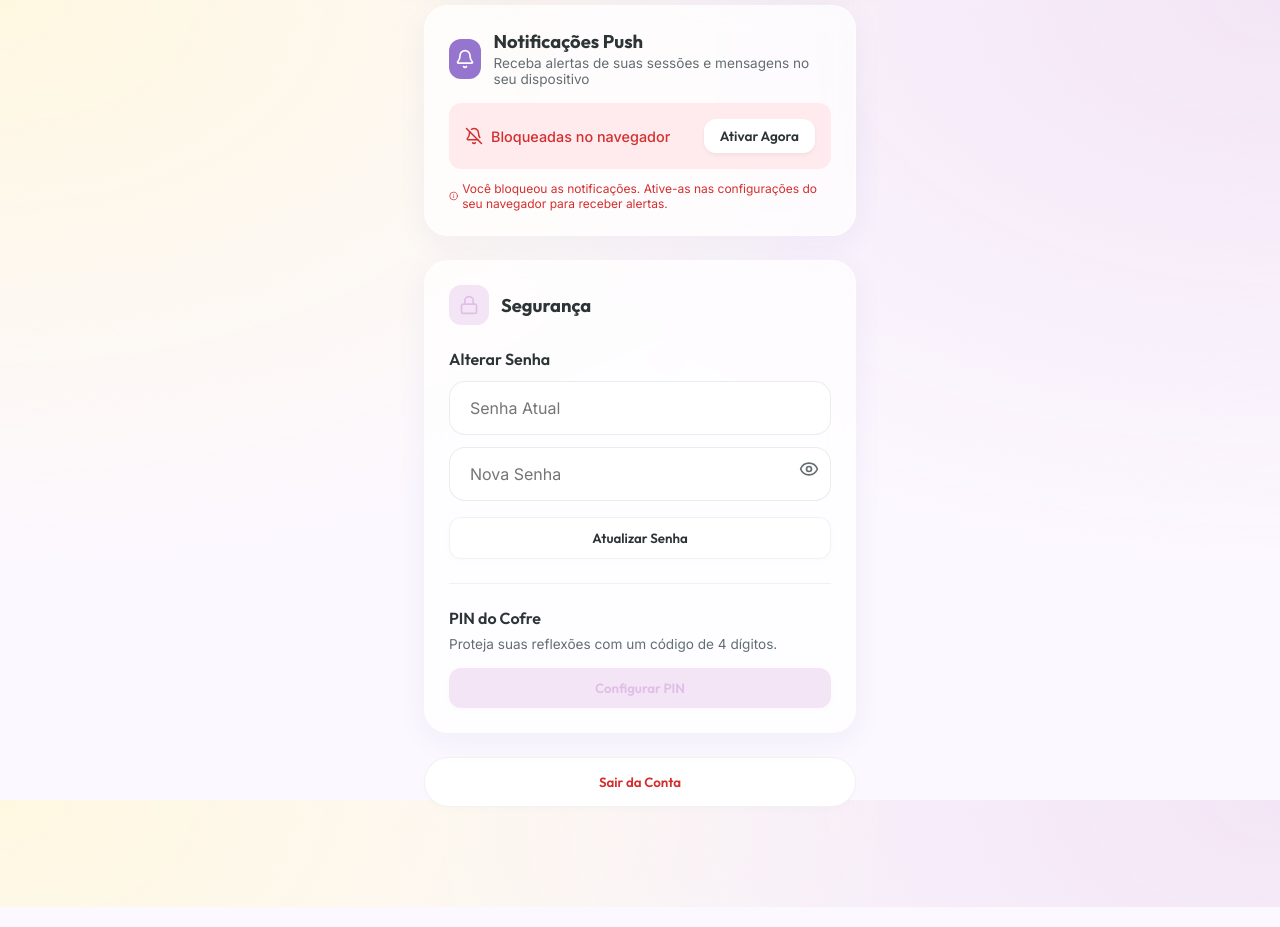
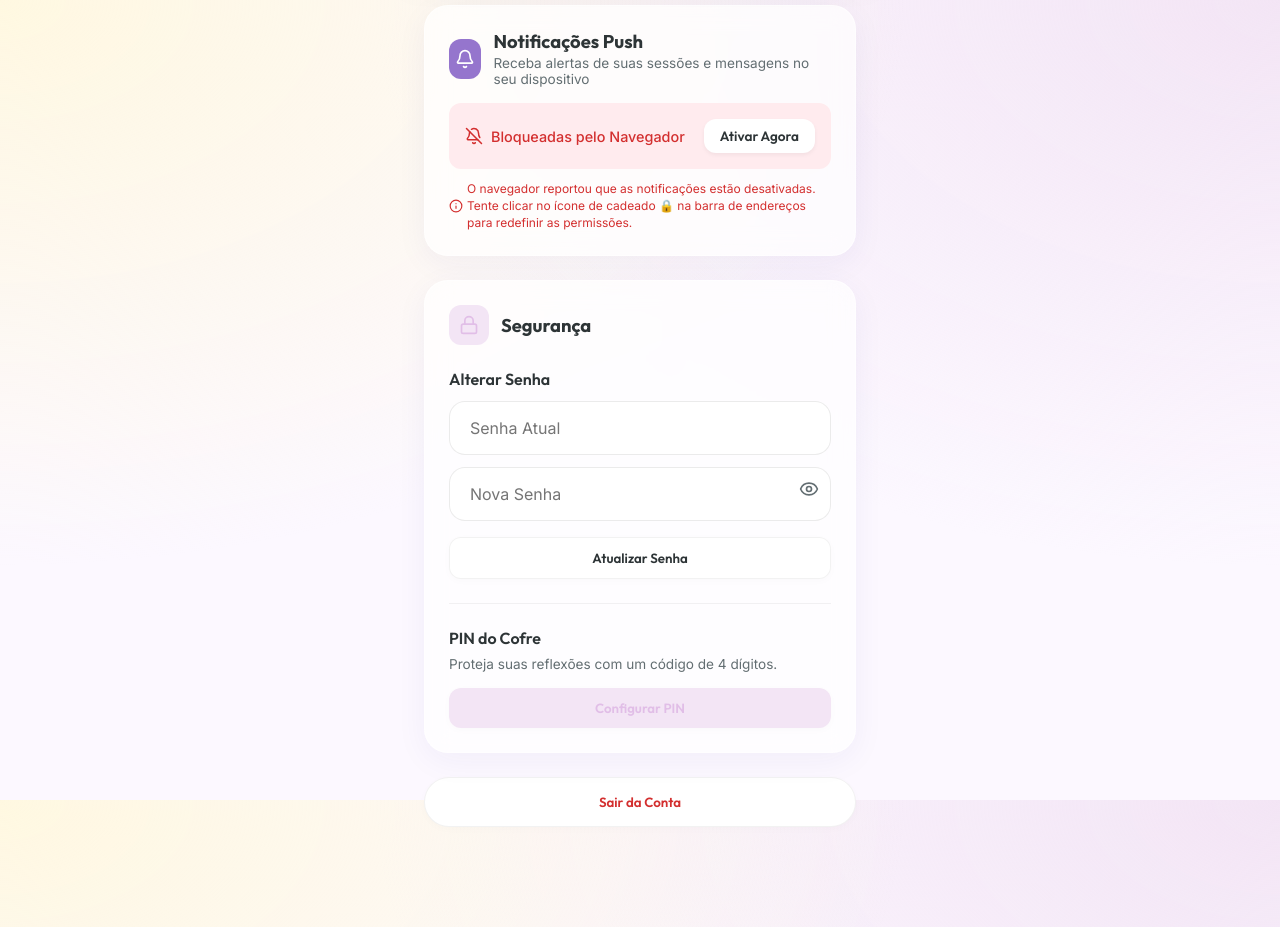
Before and after one commit to taiqs/planner-frontend, a React (Vite) app: page /perfil in a window 1280 px wide. Shown: the part 800-1727 px from the top of the page. Built offline with nearby package versions, Linux system fonts and the light colour scheme; no server answers.

Commit message:
fix push

```diff
--- a/src/pages/UserProfile.tsx
+++ b/src/pages/UserProfile.tsx
@@ -9,10 +9,12 @@ import { getCroppedImg } from '../utils/canvasUtils';
 import { motion, AnimatePresence } from 'framer-motion';
 import { X, Bell, BellOff, Info } from 'lucide-react';
 import { getNotificationStatus, requestNotificationPermission, unsubscribeFromPush } from '../utils/notifications';
+import { usePWAInstall } from '../hooks/usePWAInstall';
 
 export function UserProfile() {
     const navigate = useNavigate();
     const [searchParams] = useSearchParams();
+    const { isIOS } = usePWAInstall();
 
     const [user, setUser] = useState<any>(null);
     const [isLoading, setIsLoading] = useState(true);
@@ -341,7 +343,7 @@ export function UserProfile() {
                     <div style={{ display: 'flex', alignItems: 'center', gap: '8px' }}>
                         {notificationStatus === 'granted' ? <Bell size={18} color="#2E7D32" /> : <BellOff size={18} color={notificationStatus === 'denied' ? '#D32F2F' : '#666'} />}
                         <span style={{ fontSize: '0.9rem', fontWeight: 500, color: notificationStatus === 'granted' ? '#2E7D32' : notificationStatus === 'denied' ? '#D32F2F' : 'var(--co-text-dark)' }}>
-                            {notificationStatus === 'granted' ? 'Ativadas neste dispositivo' : notificationStatus === 'denied' ? 'Bloqueadas no navegador' : 'Aguardando ativação'}
+                            {notificationStatus === 'granted' ? 'Ativadas neste dispositivo' : notificationStatus === 'denied' ? 'Bloqueadas pelo Navegador' : 'Aguardando ativação'}
                         </span>
                     </div>
                     <button
@@ -355,13 +357,18 @@ export function UserProfile() {
                 </div>
 
                 {notificationStatus === 'denied' && (
-                    <p style={{ fontSize: '0.75rem', color: '#D32F2F', marginTop: '12px', display: 'flex', alignItems: 'center', gap: '4px' }}>
-                        <Info size={14} /> Você bloqueou as notificações. Ative-as nas configurações do seu navegador para receber alertas.
+                    <p style={{ fontSize: '0.75rem', color: '#D32F2F', marginTop: '12px', display: 'flex', alignItems: 'center', gap: '4px', lineHeight: 1.4 }}>
+                        <Info size={14} style={{ flexShrink: 0 }} />
+                        {isIOS
+                            ? 'O iOS bloqueou as notificações. Vá em "Ajustes" -> "Notificações" -> "Ponto e Vírgula" para permitir.'
+                            : 'O navegador reportou que as notificações estão desativadas. Tente clicar no ícone de cadeado 🔒 na barra de endereços para redefinir as permissões.'}
                     </p>
                 )}
                 {notificationStatus === 'unsupported' && (
-                    <p style={{ fontSize: '0.75rem', color: '#666', marginTop: '12px' }}>
-                        Seu navegador não suporta notificações push.
+                    <p style={{ fontSize: '0.75rem', color: '#666', marginTop: '12px', lineHeight: 1.4 }}>
+                        {isIOS
+                            ? 'Para usar notificações no iPhone, você precisa instalar este aplicativo (clique no ícone de compartilhar e pesquise por "Adicionar à Tela de Início").'
+                            : 'Seu navegador atual não suporta notificações push.'}
                     </p>
                 )}
             </div>
--- a/src/pages/psychologist/PsychologistProfile.tsx
+++ b/src/pages/psychologist/PsychologistProfile.tsx
@@ -9,9 +9,11 @@ import Cropper from 'react-easy-crop';
 import { getCroppedImg } from '../../utils/canvasUtils';
 import { motion, AnimatePresence } from 'framer-motion';
 import { PsychologistSidebar } from '../../components/PsychologistSidebar';
+import { usePWAInstall } from '../../hooks/usePWAInstall';
 
 export function PsychologistProfile() {
     const navigate = useNavigate();
+    const { isIOS } = usePWAInstall();
 
     const [user, setUser] = useState<any>(null);
     const [isLoading, setIsLoading] = useState(true);
@@ -263,7 +265,7 @@ export function PsychologistProfile() {
                         <div style={{ display: 'flex', alignItems: 'center', gap: '8px' }}>
                             {notificationStatus === 'granted' ? <Bell size={18} color="#2E7D32" /> : <BellOff size={18} color={notificationStatus === 'denied' ? '#D32F2F' : '#666'} />}
                             <span style={{ fontSize: '0.9rem', fontWeight: 500, color: notificationStatus === 'granted' ? '#2E7D32' : notificationStatus === 'denied' ? '#D32F2F' : 'var(--co-text-dark)' }}>
-                                {notificationStatus === 'granted' ? 'Ativadas neste dispositivo' : notificationStatus === 'denied' ? 'Bloqueadas no navegador' : 'Aguardando ativação'}
+                                {notificationStatus === 'granted' ? 'Ativadas neste dispositivo' : notificationStatus === 'denied' ? 'Bloqueadas pelo Navegador' : 'Aguardando ativação'}
                             </span>
                         </div>
                         <button
@@ -277,8 +279,18 @@ export function PsychologistProfile() {
                     </div>
 
                     {notificationStatus === 'denied' && (
-                        <p style={{ fontSize: '0.75rem', color: '#D32F2F', marginTop: '12px', display: 'flex', alignItems: 'center', gap: '4px' }}>
-                            <Info size={14} /> Você bloqueou as notificações. Ative-as nas configurações do seu navegador para receber alertas.
+                        <p style={{ fontSize: '0.75rem', color: '#D32F2F', marginTop: '12px', display: 'flex', alignItems: 'center', gap: '4px', lineHeight: 1.4 }}>
+                            <Info size={14} style={{ flexShrink: 0 }} />
+                            {isIOS
+                                ? 'O iOS bloqueou as notificações. Vá em "Ajustes" -> "Notificações" -> "Ponto e Vírgula" para permitir.'
+                                : 'O navegador reportou que as notificações estão desativadas. Tente clicar no ícone de cadeado 🔒 na barra de endereços para redefinir as permissões.'}
+                        </p>
+                    )}
+                    {notificationStatus === 'unsupported' && (
+                        <p style={{ fontSize: '0.75rem', color: '#666', marginTop: '12px', lineHeight: 1.4 }}>
+                            {isIOS
+                                ? 'Para usar notificações no iPhone, você precisa instalar este aplicativo (clique no ícone de compartilhar e pesquise por "Adicionar à Tela de Início").'
+                                : 'Seu navegador atual não suporta notificações push.'}
                         </p>
                     )}
                 </div>
--- a/src/utils/notifications.ts
+++ b/src/utils/notifications.ts
@@ -48,6 +48,7 @@ export const requestNotificationPermission = async () => {
 };
 
 export const getNotificationStatus = () => {
+    if (typeof window === 'undefined' || !('Notification' in window)) return 'unsupported';
     if (!('serviceWorker' in navigator) || !('PushManager' in window)) {
         return 'unsupported';
     }
```
